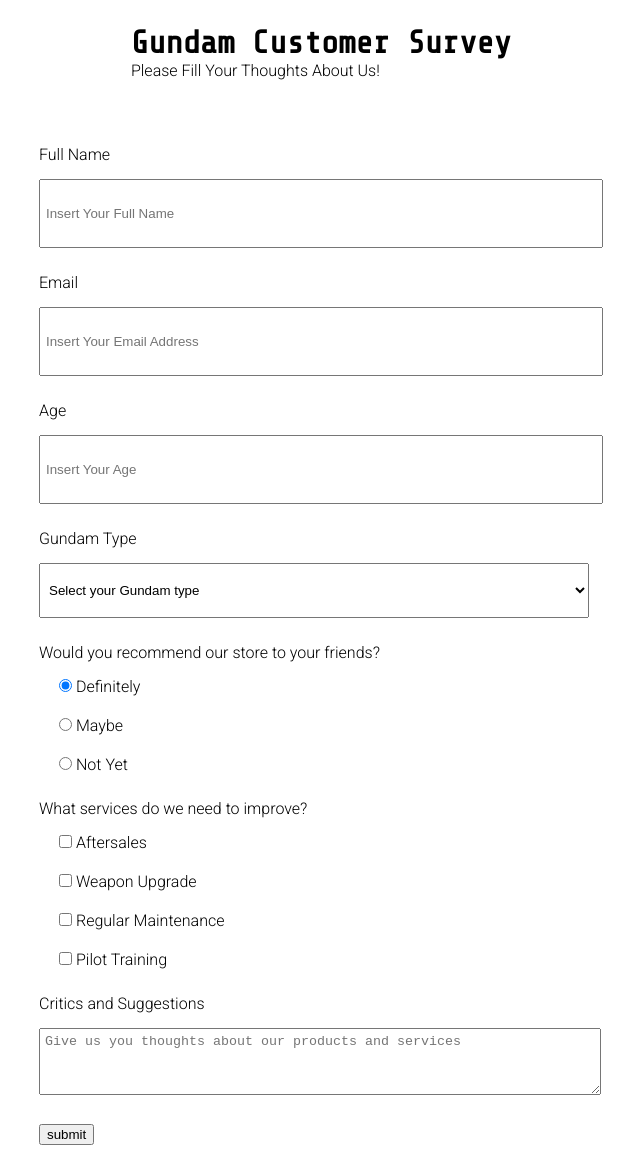
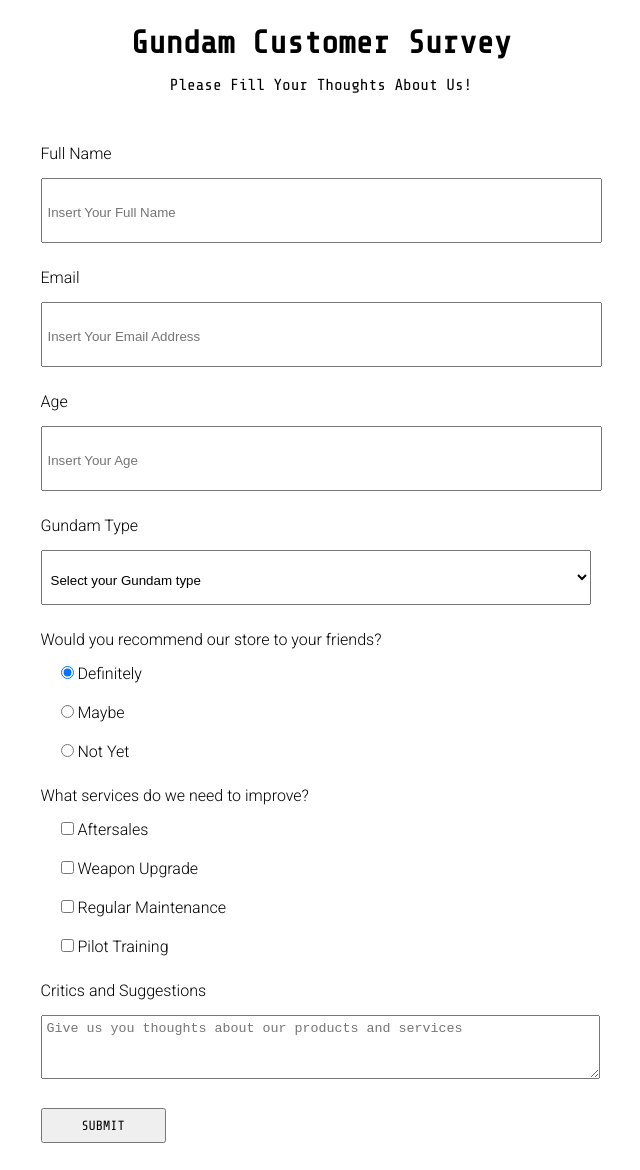
Before and after one commit to TahoeBoelat/2023-freecodecamp-survey-form, a plain HTML site: page index.html in a window 1280 px wide. Shown: the whole page, without its empty margins (319-959 px from the left). Drawn offline with nearby package versions, Linux system fonts and the light colour scheme.

Commit message:
Finishing desktop design

```diff
--- a/index.html
+++ b/index.html
@@ -11,7 +11,7 @@
     <div class="container">
         <header class="header">
             <h1 id="title" class="form-title">Gundam Customer Survey</h1>
-            <p id="description" class="form-second-title">Please Fill Your Thoughts About Us!</p>
+            <p id="description">Please Fill Your Thoughts About Us!</p>
         </header>
         <form action="#" id="survey-form">
             <div class="label-group">
--- a/style.css
+++ b/style.css
@@ -3,8 +3,12 @@
 * {
     margin: 0 auto;
 }
-.form-title {
+.form-title, #description, .submit-btn {
     font-family: 'Share Tech Mono', sans-serif;
+}
+#description {
+    margin-top: 15px;
+    text-align: center;
 }
 .form-second-title{
     font-family: 'Roboto', sans-serif;
@@ -29,9 +33,15 @@
 .form-input {
     width: 550px;
     height: 55px;
-    padding: 5px;
+    padding-top: 5px;
+    padding-left: 5px;
 }
 .checkbox-radio-container {
     margin-bottom: 20px;
     margin-left: 20px;
 }
+.submit-btn {
+    width: 125px;
+    height: 35px;
+    text-transform: uppercase;
+}
```
